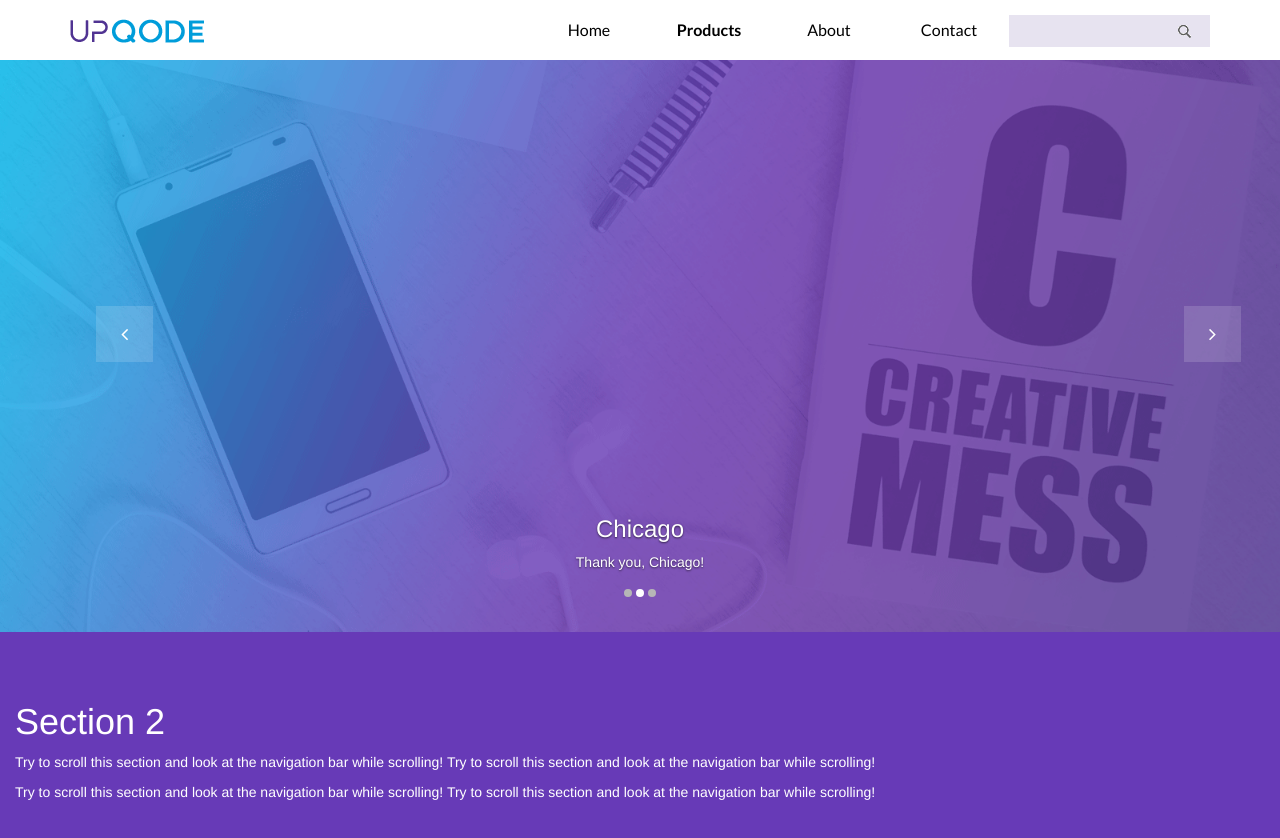
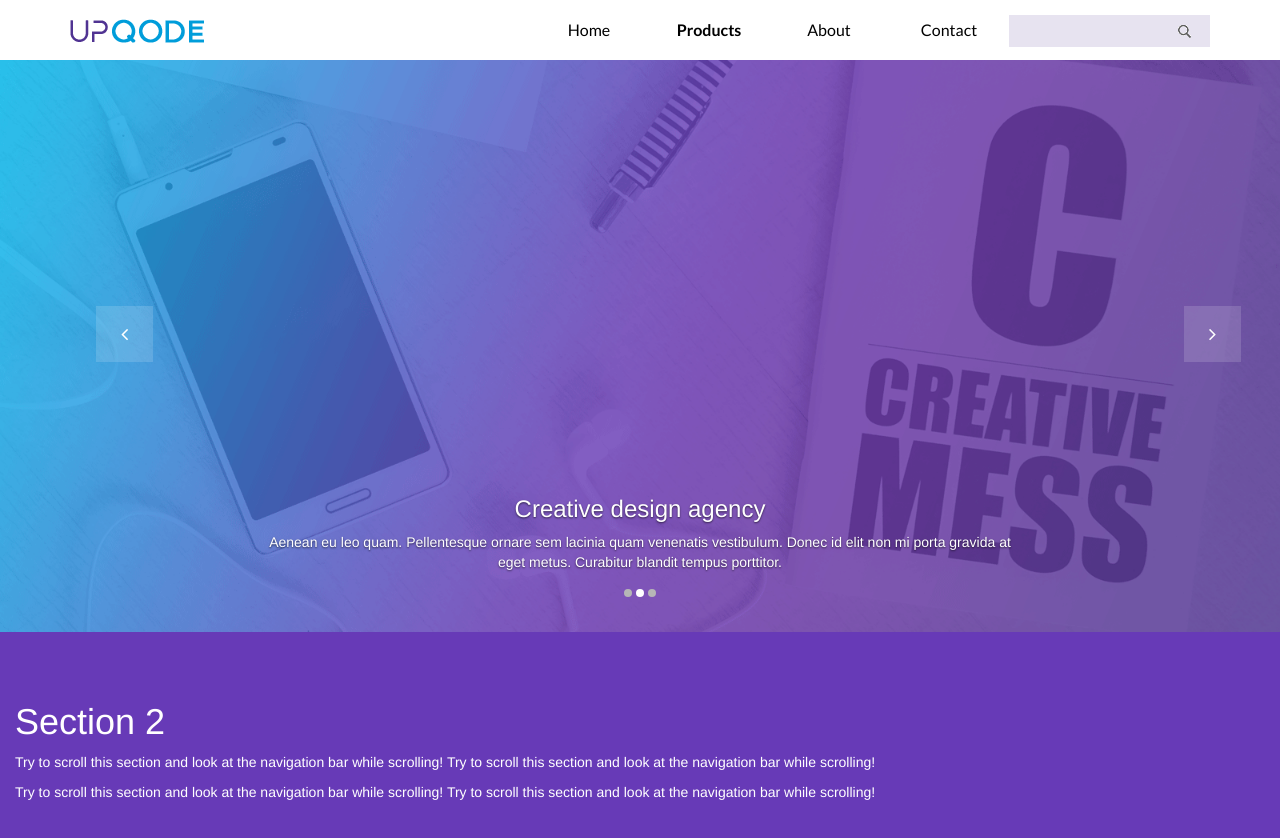
Before and after one commit to yarynayavor/upqode-test, a website: page dev/index.html in a window 1280 px wide. Shown: the top 838 px of the page. Drawn offline with nearby package versions, Linux system fonts and the light colour scheme; files that its build step writes are made by us from their sources.

Commit message:
change text in slider

```diff
--- a/dev/index.html
+++ b/dev/index.html
@@ -68,24 +68,24 @@
       <div class="item active">
         <img src="img/banner.png" alt="banner" style="width:100%;">
         <div class="carousel-caption">
-          <h3>Los Angeles</h3>
-          <p>LA is always so much fun!</p>
+          <h3>Creative design agency</h3>
+          <p>Aenean eu leo quam. Pellentesque ornare sem lacinia quam venenatis vestibulum. Donec id elit non mi porta gravida at eget metus. Curabitur blandit tempus porttitor. </p>
         </div>
       </div>
 
       <div class="item">
         <img src="img/banner.png" alt="banner" style="width:100%;">
         <div class="carousel-caption">
-          <h3>Chicago</h3>
-          <p>Thank you, Chicago!</p>
+          <h3>Creative design agency</h3>
+          <p>Aenean eu leo quam. Pellentesque ornare sem lacinia quam venenatis vestibulum. Donec id elit non mi porta gravida at eget metus. Curabitur blandit tempus porttitor. </p>
         </div>
       </div>
 
       <div class="item">
         <img src="img/banner.png" alt="banner" style="width:100%;">
         <div class="carousel-caption">
-          <h3>New York</h3>
-          <p>We love the Big Apple!</p>
+          <h3>Creative design agency</h3>
+          <p>Aenean eu leo quam. Pellentesque ornare sem lacinia quam venenatis vestibulum. Donec id elit non mi porta gravida at eget metus. Curabitur blandit tempus porttitor. </p>
         </div>
       </div>
 
```
